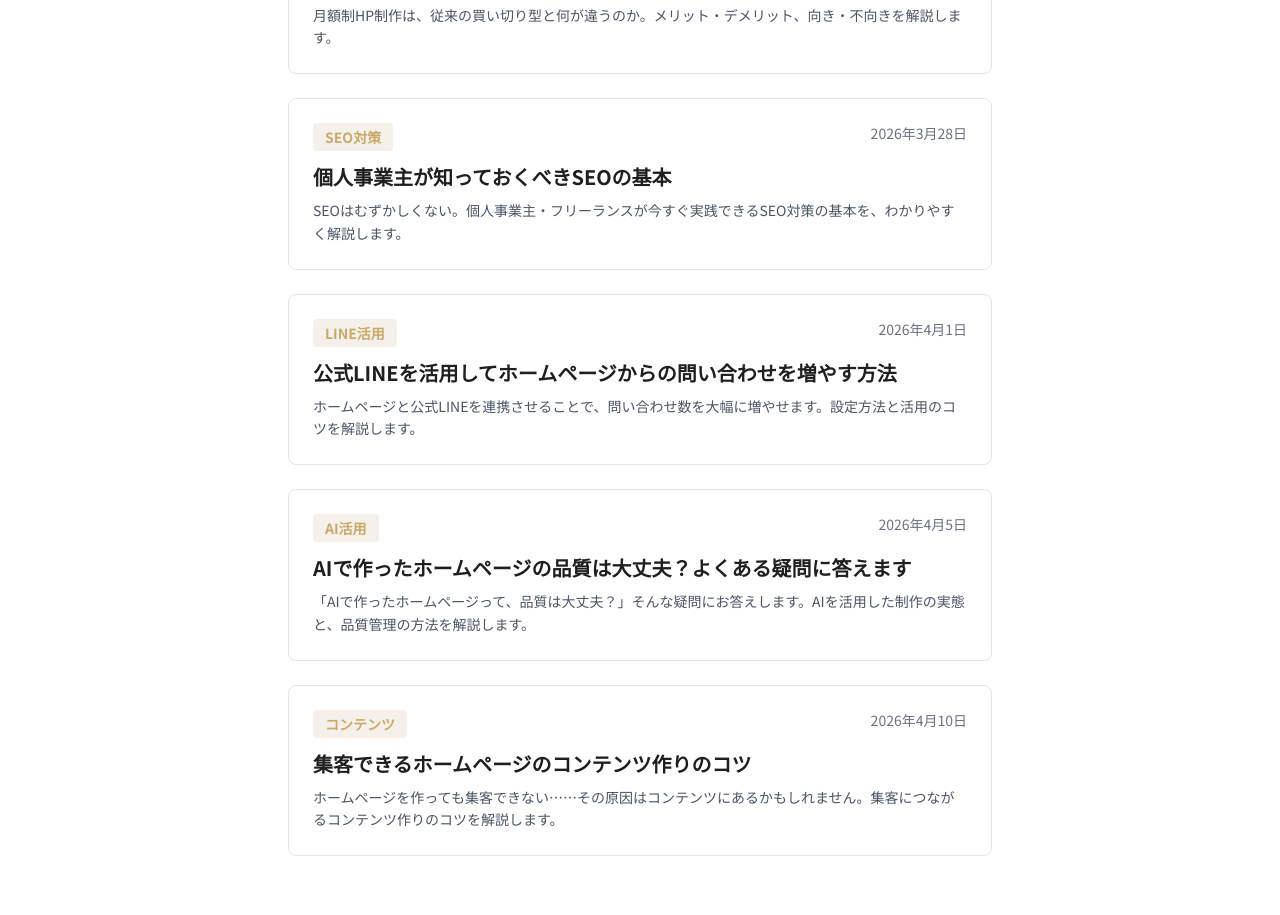
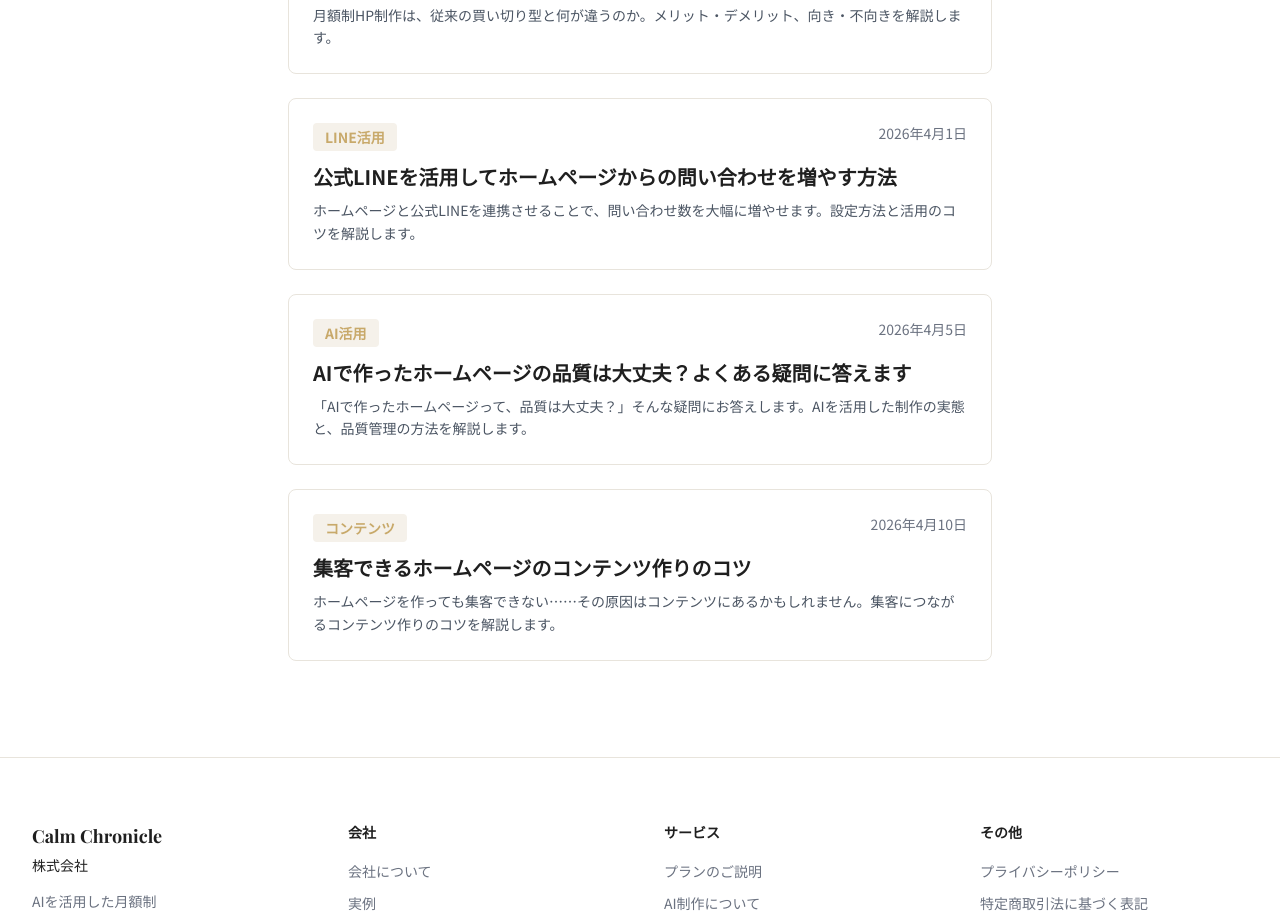
Before and after one commit to uruzugan/calm-chronicle-site, a Next.js app: page /blog in a window 1280 px wide. Shown: the part 1140-2055 px from the top of the page. Built offline with nearby package versions, Linux system fonts and the light colour scheme.

Commit message:
SEO対策の訴求文言を全ページから削除・実例ページ復活

```diff
--- a/app/ai/page.tsx
+++ b/app/ai/page.tsx
@@ -27,7 +27,7 @@ const merits = [
   {
     title: "継続的な改善がしやすい",
     description:
-      "デザインの変更・コンテンツの追加・SEO対策の改善なども迅速に対応。月額制と組み合わせることで、ホームページを継続的に育てられます。",
+      "デザインの変更・コンテンツの追加なども迅速に対応。月額制と組み合わせることで、ホームページを継続的に育てられます。",
   },
 ];
 
--- a/app/blog/page.tsx
+++ b/app/blog/page.tsx
@@ -7,8 +7,8 @@ import { articles } from "@/data/articles";
 export const metadata: Metadata = {
   title: "ブログ｜ホームページ制作・AI活用・Web集客の情報",
   description:
-    "ホームページ制作の費用・方法・SEO対策・AI活用など、個人事業主・小規模企業向けのWeb制作情報を発信しています。",
-  keywords: ["ブログ", "ホームページ制作", "SEO対策", "AI活用", "Web集客"],
+    "ホームページ制作の費用・方法・AI活用など、個人事業主・小規模企業向けのWeb制作情報を発信しています。",
+  keywords: ["ブログ", "ホームページ制作", "AI活用", "Web集客"],
   alternates: {
     canonical: "https://calm-chronicle.vercel.app/blog",
   },
--- a/app/faq/page.tsx
+++ b/app/faq/page.tsx
@@ -23,10 +23,6 @@ const faqs = [
   {
     question: '更新はどのくらいの頻度でできますか？',
     answer: 'BASICは月１回、STANDARDは月４回、PROは月８回の修正に対応しています。',
-  },
-  {
-    question: 'SEO対策は含まれていますか？',
-    answer: 'STANDARDとPROプランに含まれています。BASICは別途ご相談ください。',
   },
   {
     question: '解約はいつでもできますか？',
--- a/app/lp/page.tsx
+++ b/app/lp/page.tsx
@@ -25,14 +25,14 @@ const plans = [
     name: "STANDARD",
     price: "¥39,800",
     desc: "少しずつサイトを育てていきたい方向け",
-    features: ["Webサイト：7ページまで", "月4回の修正", "チャットサポート", "SEO対策"],
+    features: ["Webサイト：7ページまで", "月4回の修正", "チャットサポート"],
     highlight: true,
   },
   {
     name: "PRO",
     price: "¥69,800",
     desc: "事業として本格的に成長させたい方向け",
-    features: ["Webサイト：15ページまで", "月8回の修正", "チャットサポート", "SEO対策"],
+    features: ["Webサイト：15ページまで", "月8回の修正", "チャットサポート"],
     highlight: false,
   },
 ];
@@ -160,7 +160,6 @@ export default function LPPage() {
               {[
                 'HP制作会社に依頼したが、初期費用が高くて踏み出せない',
                 'HP制作会社に依頼したが、更新のたびに費用がかかる',
-                'SEO対策をしたいが、何から始めればいいかわからない',
                 '自分でHP制作ツールを使ったが、クオリティが低い',
               ].map((problem, i) => (
                 <div key={i} className="bg-white p-5 rounded-lg border flex items-start gap-3" style={{ borderColor: '#E8E4DC' }}>
@@ -183,7 +182,6 @@ export default function LPPage() {
               {[
                 { title: '✓ 初期費用0円', desc: '月額制なので、初期費用は一切かかりません。1ヶ月単位で始められます。' },
                 { title: '✓ 月額制で更新し放題', desc: 'プランに応じた回数の修正が込み。追加費用なしで更新できます。' },
-                { title: '✓ SEO対策も、込みで', desc: 'STANDARD・PRO プランなら、SEO対策も込み。検索からの流入を増やすサポートをします。' },
                 { title: '✓ LINEで、気軽に相談', desc: 'LINE公式アカウントで、気軽に相談できます。わからないことは、何でも聞いてください。' },
               ].map((s) => (
                 <div key={s.title} className="bg-white p-6 rounded-lg border" style={{ borderColor: '#E8E4DC' }}>
@@ -273,7 +271,6 @@ export default function LPPage() {
                     ["初期費用", "0円", "30〜200万円", "0〜数万円"],
                     ["月額費用", "19,800円〜", "別途更新費用", "1,000〜5,000円"],
                     ["制作期間", "3〜10営業日", "1〜3ヶ月", "自分次第"],
-                    ["SEO対策", "あり", "オプション", "限定的"],
                     ["更新サポート", "月額内に含む", "別途費用", "自分で対応"],
                   ].map(([item, calm, agency, diy]) => (
                     <tr key={item} className="border-t" style={{ borderColor: "#E8E4DC" }}>
--- a/app/tokyo/page.tsx
+++ b/app/tokyo/page.tsx
@@ -71,10 +71,7 @@ export default function TokyoPage() {
                 東京都内のお客様はもちろん、全国どこからでもオンラインでご依頼いただけます。
                 LINEでのやり取りが中心のため、対面での打ち合わせは不要です。
               </p>
-              <p>
-                東京の競合の多い市場でも、SEO対策・デザイン・コンテンツの充実により、
-                検索からの集客を実現します。
-              </p>
+
             </div>
           </div>
         </section>
@@ -117,11 +114,6 @@ export default function TokyoPage() {
             </h2>
             <div className="space-y-6">
               {[
-                {
-                  title: "東京の競合市場でも差別化できるSEO対策",
-                  description:
-                    "東京は競合が多い市場です。地域名＋業種のキーワードでの検索上位表示を目指し、地域からの集客を支援します。",
-                },
                 {
                   title: "オンライン完結でスムーズな制作",
                   description:
--- a/data/articles.ts
+++ b/data/articles.ts
@@ -84,7 +84,7 @@ export const articles: Article[] = [
         <li><strong>公開！</strong></li>
       </ol>
       <h2>公開後も継続的に改善</h2>
-      <p>Calm Chronicleの特徴は、公開して終わりではないことです。月額制のサポートにより、公開後も継続的にコンテンツの更新・デザインの改善・SEO対策などを行います。ホームページは「育てるもの」という考え方で、長期的なビジネス成長をサポートします。</p>`,
+      <p>Calm Chronicleの特徴は、公開して終わりではないことです。月額制のサポートにより、公開後も継続的にコンテンツの更新・デザインの改善などを行います。ホームページは「育てるもの」という考え方で、長期的なビジネス成長をサポートします。</p>`,
   },
   {
     slug: "monthly-plan-pros-cons",
@@ -118,27 +118,6 @@ export const articles: Article[] = [
         <li>技術的なことはプロに任せたい方</li>
         <li>ホームページの効果を見ながら、柔軟に改善していきたい方</li>
       </ul>`,
-  },
-  {
-    slug: "seo-basics-for-small-business",
-    title: "\u500b\u4eba\u4e8b\u696d\u4e3b\u304c\u77e5\u3063\u3066\u304a\u304f\u3079\u304dSEO\u306e\u57fa\u672c",
-    date: "2026\u5e743\u670828\u65e5",
-    category: "SEO\u5bfe\u7b56",
-    icon: "\ud83d\udd0d",
-    excerpt: "SEO\u306f\u3080\u305a\u304b\u3057\u304f\u306a\u3044\u3002\u500b\u4eba\u4e8b\u696d\u4e3b\u30fb\u30d5\u30ea\u30fc\u30e9\u30f3\u30b9\u304c\u4eca\u3059\u3050\u5b9f\u8df5\u3067\u304d\u308bSEO\u5bfe\u7b56\u306e\u57fa\u672c\u3092\u3001\u308f\u304b\u308a\u3084\u3059\u304f\u89e3\u8aac\u3057\u307e\u3059\u3002",
-    content: `<h2>SEOとは何か？</h2>
-      <p>SEO（Search Engine Optimization：検索エンジン最適化）とは、GoogleやYahoo!などの検索エンジンで、自分のホームページが上位に表示されるようにするための取り組みです。ホームページを作っただけでは、誰にも見てもらえません。SEO対策を行うことで、見込み客に検索からあなたのサイトを見つけてもらえるようになります。</p>
-      <h2>個人事業主が最初に取り組むべきSEO対策</h2>
-      <h3>1. キーワードを決める</h3>
-      <p>まず、どんなキーワードで検索されたいかを考えましょう。「業種＋地域」「業種＋悩み」などの組み合わせが効果的です。例えば、東京でコーチングをしている方なら「コーチング 東京」「ライフコーチ 個人」などが候補になります。</p>
-      <h3>2. タイトルと説明文を最適化する</h3>
-      <p>各ページのタイトル（title）と説明文（meta description）に、狙っているキーワードを含めましょう。これだけで、検索順位が改善されることがあります。</p>
-      <h3>3. コンテンツを充実させる</h3>
-      <p>Googleは「ユーザーにとって役立つコンテンツ」を高く評価します。サービスの説明だけでなく、お客様の疑問に答えるブログ記事や、よくある質問（FAQ）などを充実させましょう。</p>
-      <h3>4. Googleビジネスプロフィールを登録する</h3>
-      <p>地域に根ざしたビジネスをしている方は、Googleビジネスプロフィールへの登録が必須です。「地域名＋業種」での検索で上位に表示されやすくなります。</p>
-      <h2>SEO対策は長期的な取り組み</h2>
-      <p>SEOの効果が出るまでには、通常3〜6ヶ月かかります。焦らず、継続的にコンテンツを更新し、改善を続けることが大切です。Calm Chronicleの月額制プランでは、SEO対策のサポートも含まれています。</p>`,
   },
   {
     slug: "line-official-account-guide",
```
